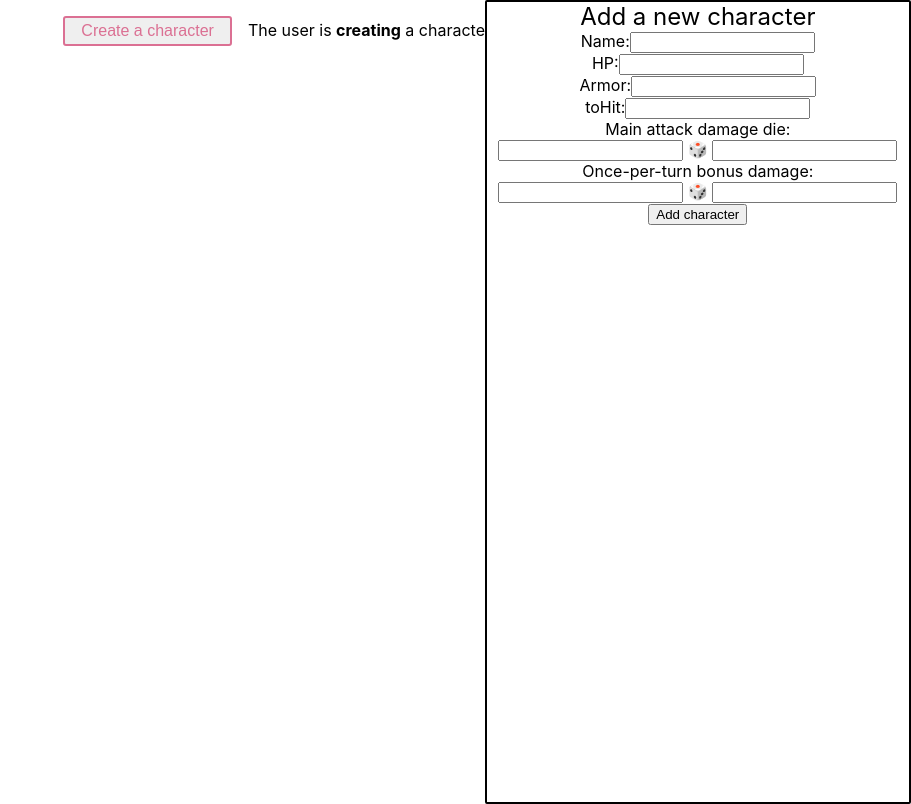
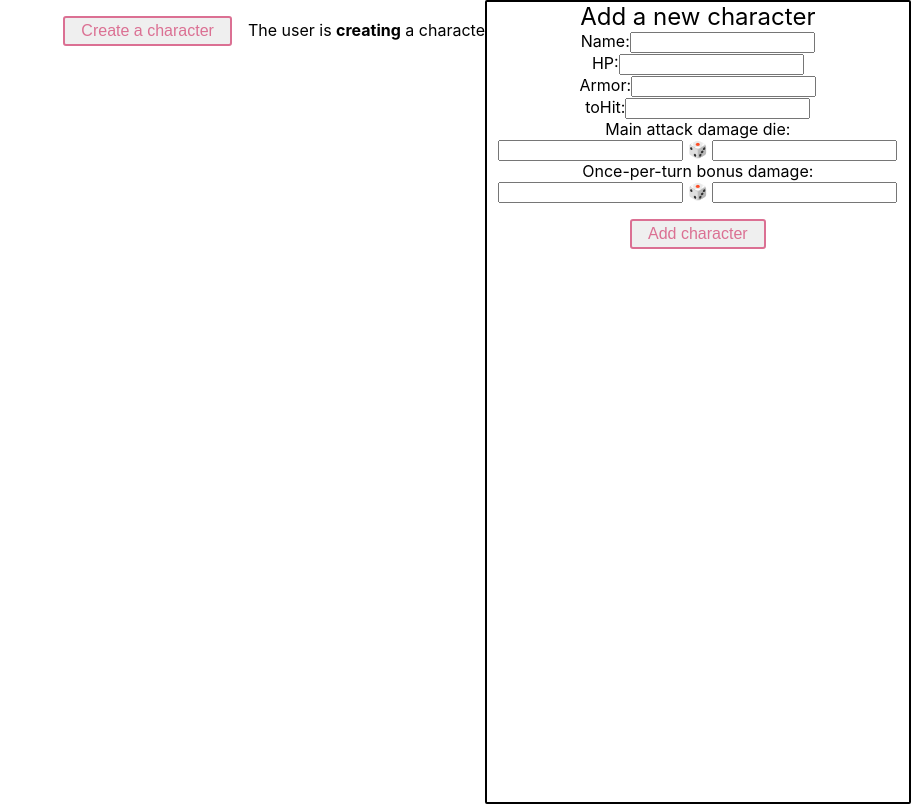
Before and after one commit to Ongewitter/combat_sim_react, a React (Create React App) app: page / in a window 1280 px wide. Both pictures are taken after a click on the button "Create a character". Shown: the whole page, without its empty margins (369-1280 px from the left). Built offline with nearby package versions, Linux system fonts and the light colour scheme.

Commit message:
let DiceInput handle its thing; Finally get POST started

```diff
--- a/src/character/create.js
+++ b/src/character/create.js
@@ -1,44 +1,82 @@
 import React from "react";
 import styled from 'styled-components';
 
+import Button from '../components/Button';
 import InputWithLabel from '../components/InputWithLabel';
 import NumberInput from "../components/NumberInput";
 import TextInput from '../components/TextInput';
 import DiceInput from "../components/DiceInput";
 
 function Create() {
+  const [name, setName] = React.useState('');
+  const [hp, setHp] = React.useState(1);
+  const [armor, setArmor] = React.useState(10);
+  const [toHit, setToHit] = React.useState(0);
+  const [damage, setDamage] = React.useState({damage: 0, die: 0});
+  const [bonusDamage, setBonusDamage] = React.useState({damage: 0, die: 0});
+
+
+  function handleSubmit(event) {
+    event.preventDefault();
+
+    const character = {
+      name: name,
+      hp: hp,
+      armor: armor,
+      toHit: toHit,
+      damage: damage,
+      bonusDamage: bonusDamage
+    }
+    fetch(`${process.env.REACT_APP_BACKEND_URL}/combat`, {
+      method: 'POST',
+      headers: {
+        'Content-Type': 'application/json',
+      },
+      body: JSON.stringify(character),
+    })
+      .then(response => response.json())
+      .then(data => {
+        console.log('Success:', data);
+      })
+      .catch((error) => {
+        console.error('Error:', error);
+      });
+  }
+
   return (
     <CreateWrapper>
       <CreateHeader>
         Add a new character
       </CreateHeader>
-      <form>
+      <form onSubmit={handleSubmit}>
         <InputWithLabel>
           Name:
-          <TextInput name="name"/>
+          <TextInput name="name" onChange={(e) => setName(e.target.value)}/>
         </InputWithLabel>
         <InputWithLabel>
           HP:
-          <NumberInput name="hp" />
+          <NumberInput name="hp" onChange={(e) => setHp(e.target.value)}/>
         </InputWithLabel>
         {/* TODO Should toggle depending on ruleset */}
         <InputWithLabel>
           Armor:
-          <NumberInput name="armor" />
+          <NumberInput name="armor" onChange={(e) => setArmor(e.target.value)}/>
         </InputWithLabel>
         <InputWithLabel>
           toHit:
-          <NumberInput name="toHit" />
+          <NumberInput name="toHit" onChange={(e) => setToHit(e.target.value)}/>
         </InputWithLabel>
         <InputWithLabel>
           Main attack damage die:
-          <DiceInput name="damage" />
+          <DiceInput name="damage" onChange={setDamage}/>
         </InputWithLabel>
         <InputWithLabel>
           Once-per-turn bonus damage:
-          <DiceInput name="bonus_damage" />
+          <DiceInput name="bonus_damage" onChange={setBonusDamage}/>
         </InputWithLabel>
-        <input type="submit" value="Add character" />
+        <Button type='submit' onClick={() => {}}>
+          Add character
+        </Button>
       </form>
     </CreateWrapper>
   );
```
